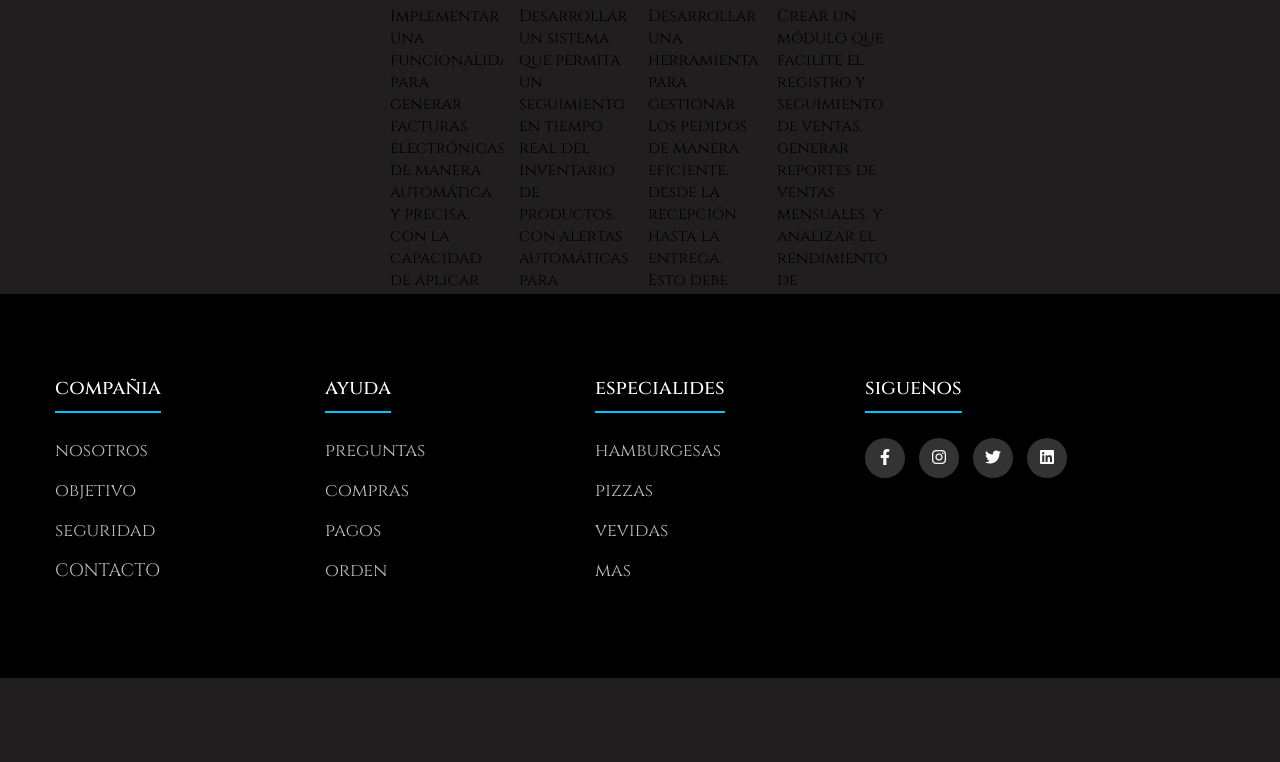
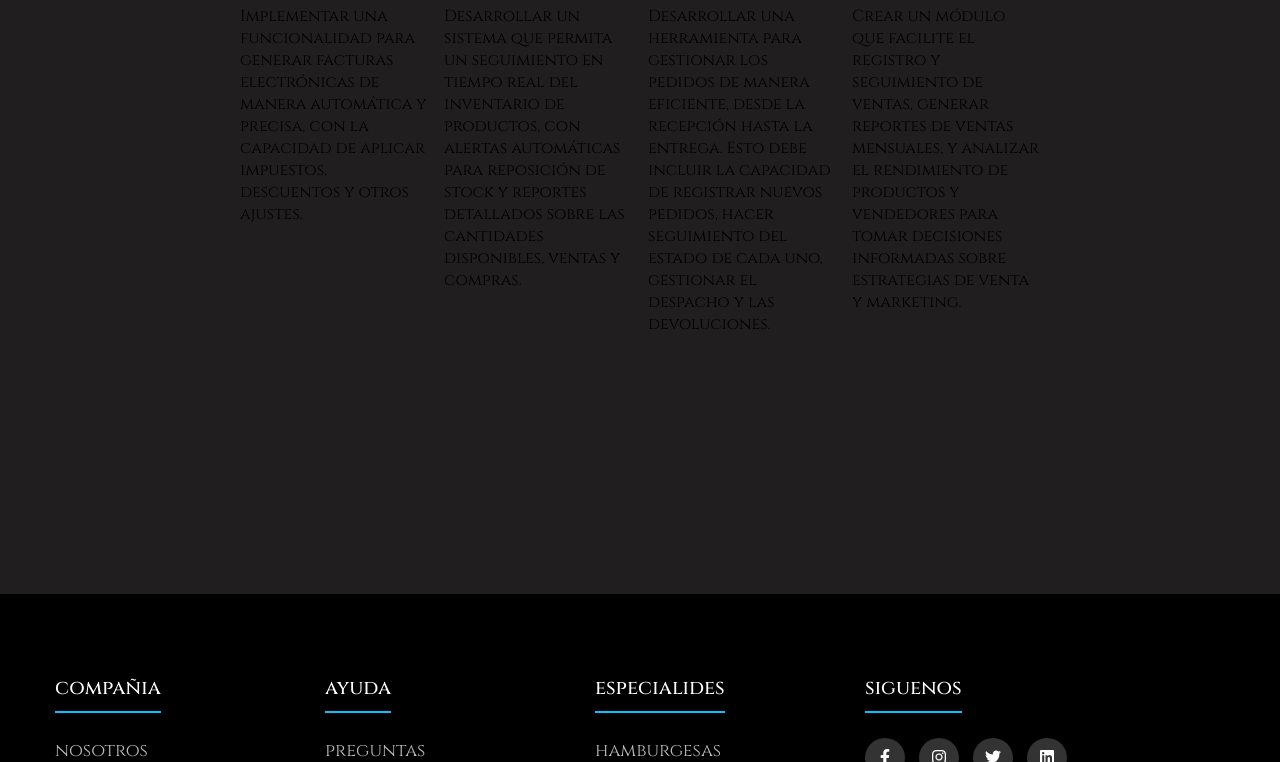
Before and after one commit to Jesuusx07/Nuestro-proyecto, a PHP site: page /objetivo.html in a window 1280 px wide. Shown: the part 1151-1913 px from the top of the page. Before the commit the page ends 1829 px from the top, so only its background shows below. Run offline with PHP 8.4, Linux system fonts and the light colour scheme.

Commit message:
pdf_arreglado

```diff
--- a/proyecto/css/objetivo.css
+++ b/proyecto/css/objetivo.css
@@ -131,15 +131,15 @@ nav ul a:hover{
     #OBJETIVO_img img:hover{
     transform: scale(1.1) ;
     }
-
+/*imgenes responsivas*/
     .img{
         width: 100% ;
         height:100% ;
         object-fit: cover;
     }
     .obj_img{
-    width: 500px;
-    height: 600px;
+        width: 800px;
+        height: 900px;
         margin-inline: auto;
         display: flex;
         flex-direction: row;
@@ -159,7 +159,6 @@ nav ul a:hover{
 
     .obj_img:has(.contenedor-img:hover).obj_img:not(:hover).img{
         filter: grayscale(100%);
-
     }
 /*todo footer*/
 .container{
--- a/proyecto/terminos.html
+++ b/proyecto/terminos.html
@@ -4,7 +4,7 @@
   <meta charset="UTF-8">
   <meta name="viewport" content="width=device-width, initial-scale=1">
   <title>Términos y Condiciones de Seguridad</title>
-  <link rel="stylesheet" href="./css/pdf_terminos.css|x">
+  <link rel="stylesheet" href="./css/pdf_terminos.css">
 </head>
 <body>
 
```
Lines whose indentation alone changed are shown as unchanged.
